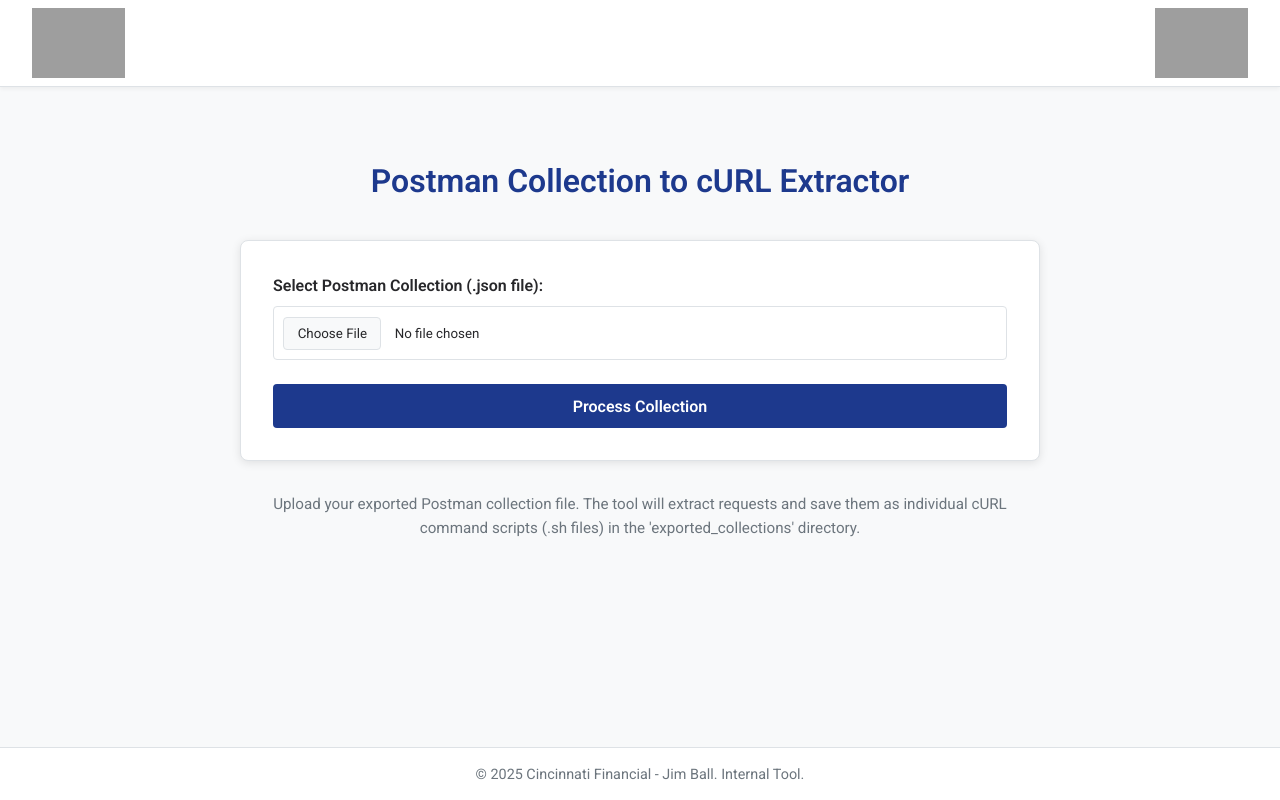
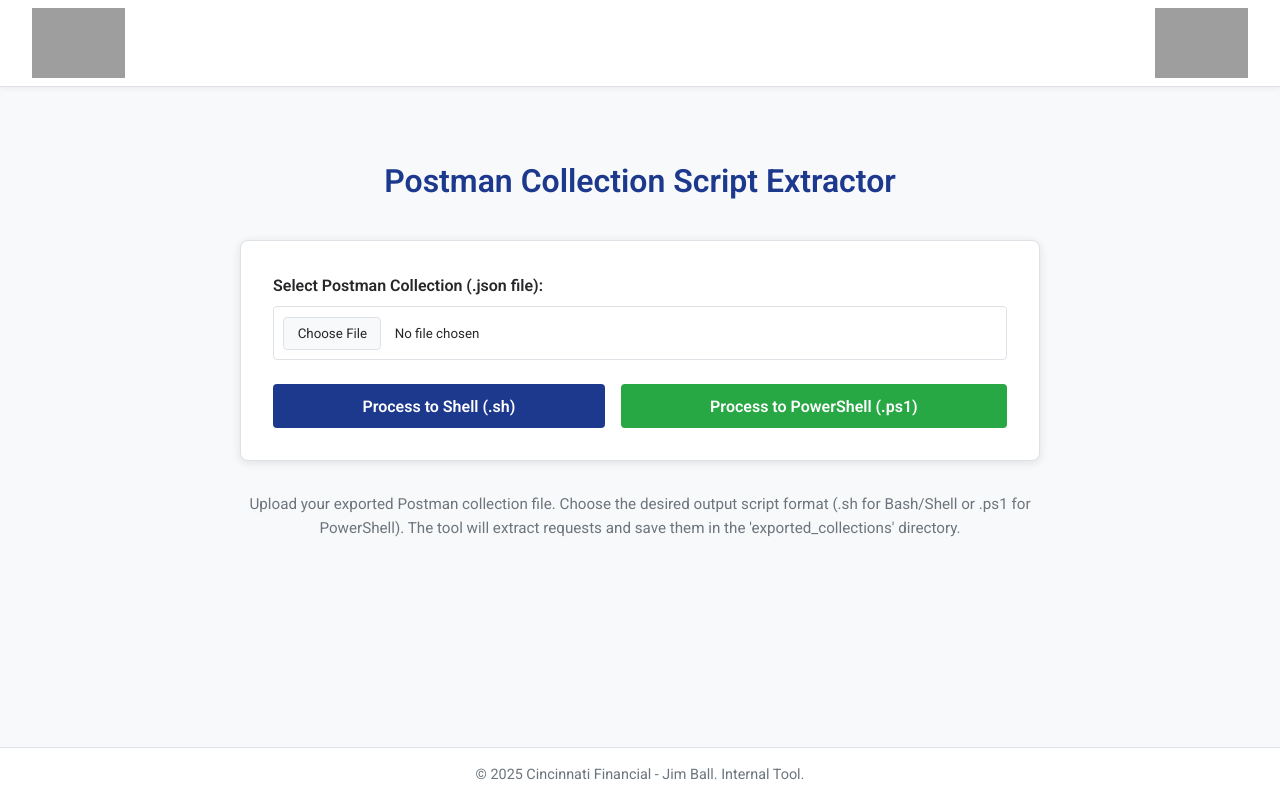
Before and after one commit to nocodejim/postman_extractor, a Flask app: page / in a window 1280 px wide. Run offline with Flask 3, Linux system fonts and the light colour scheme; grey boxes are pictures that could not be loaded.

Commit message:
refactor: update index.html for improved styling and dual button functionality; add usage documentation

```diff
--- a/app/templates/index.html
+++ b/app/templates/index.html
@@ -3,18 +3,18 @@
 <head>
     <meta charset="UTF-8">
     <meta name="viewport" content="width=device-width, initial-scale=1.0">
-    <title>Postman Collection to cURL Extractor</title>
-    <link rel="preconnect" href="https://fonts.googleapis.com">
+    <title>Postman Collection Script Extractor</title> <link rel="preconnect" href="https://fonts.googleapis.com">
     <link rel="preconnect" href="https://fonts.gstatic.com" crossorigin>
     <link href="https://fonts.googleapis.com/css2?family=Roboto:wght@400;600&display=swap" rel="stylesheet">
 
     <style>
-        /* --- Base Styles & Variables (Updated) --- */
+        /* --- Base Styles & Variables (CinFin Inspired + Button Colors) --- */
         :root {
             --primary-blue: #1d398d;
+            --secondary-green: #28a745; /* Color for PowerShell button */
             --background-light: #f8f9fa;
             --background-white: #FFFFFF;
-            --text-dark: #27272a;
+            --text-dark: #27272a; /* rgb(39, 39, 42) */
             --text-secondary: #6c757d;
             --border-color: #dee2e6;
             --success-bg: #d4edda;
@@ -28,41 +28,29 @@
             --warning-border: #ffeeba;
         }
 
-        html {
-            font-size: 16px;
-        }
+        html { font-size: 16px; }
 
         body {
             font-family: 'Roboto', sans-serif;
             line-height: 1.6;
             color: var(--text-dark);
             background-color: var(--background-light);
-            margin: 0;
-            padding: 0;
-            display: flex;
-            flex-direction: column;
-            min-height: 100vh;
-            font-weight: 400;
+            margin: 0; padding: 0;
+            display: flex; flex-direction: column;
+            min-height: 100vh; font-weight: 400;
         }
 
         /* --- Layout & Structure --- */
         .page-container {
-            max-width: 800px;
-            margin: 0 auto;
-            padding: 1em 2em 2em 2em;
-            flex-grow: 1;
-            width: 90%;
+            max-width: 800px; margin: 0 auto;
+            padding: 1em 2em 2em 2em; flex-grow: 1; width: 90%;
         }
 
         header.main-header {
-            background-color: var(--background-white);
-            padding: 0.5em 2em;
-            border-bottom: 1px solid var(--border-color);
-            margin-bottom: 2em;
-            box-shadow: 0 2px 4px rgba(0,0,0,0.05);
-            display: flex;
-            align-items: center;
-            justify-content: space-between; /* Pushes items to ends */
+            background-color: var(--background-white); padding: 0.5em 2em;
+            border-bottom: 1px solid var(--border-color); margin-bottom: 2em;
+            box-shadow: 0 2px 4px rgba(0,0,0,0.05); display: flex;
+            align-items: center; justify-content: space-between; /* Space out logos */
         }
 
         /* Style for the logo containers */
@@ -73,129 +61,88 @@
              width: auto; /* Maintain aspect ratio */
         }
 
-
         footer.main-footer {
-            background-color: var(--background-white);
-            color: var(--text-secondary);
-            text-align: center;
-            padding: 1em 2em;
-            margin-top: auto;
-            border-top: 1px solid var(--border-color);
-            font-size: 0.9em;
+            background-color: var(--background-white); color: var(--text-secondary);
+            text-align: center; padding: 1em 2em; margin-top: auto;
+            border-top: 1px solid var(--border-color); font-size: 0.9em;
         }
 
         /* --- Content Styles --- */
         h1 {
-            color: var(--primary-blue);
-            text-align: center;
-            margin-bottom: 1em;
-            font-weight: 600;
+            color: var(--primary-blue); text-align: center;
+            margin-bottom: 1em; font-weight: 600;
         }
 
         .upload-form-container {
-            background-color: var(--background-white);
-            padding: 2em;
-            border-radius: 8px;
-            box-shadow: 0 2px 10px rgba(0,0,0,0.1);
+            background-color: var(--background-white); padding: 2em;
+            border-radius: 8px; box-shadow: 0 2px 10px rgba(0,0,0,0.1);
             border: 1px solid var(--border-color);
         }
 
-        .form-group {
-            margin-bottom: 1.5em;
-        }
+        .form-group { margin-bottom: 1.5em; }
 
         label {
-            display: block;
-            margin-bottom: 0.5em;
-            font-weight: 600;
-            color: var(--text-dark);
+            display: block; margin-bottom: 0.5em;
+            font-weight: 600; color: var(--text-dark);
         }
 
         input[type="file"] {
-            display: block;
-            width: 100%;
-            padding: 0.7em;
-            border: 1px solid var(--border-color);
-            border-radius: 4px;
-            box-sizing: border-box;
-            background-color: var(--background-white);
-            color: var(--text-dark);
-            font-family: 'Roboto', sans-serif;
+            display: block; width: 100%; padding: 0.7em;
+            border: 1px solid var(--border-color); border-radius: 4px;
+            box-sizing: border-box; background-color: var(--background-white);
+            color: var(--text-dark); font-family: 'Roboto', sans-serif;
         }
 
         input[type="file"]::file-selector-button {
-            background-color: var(--background-light);
-            color: var(--text-dark);
-            padding: 0.6em 1em;
-            border: 1px solid var(--border-color);
-            border-radius: 4px;
-            cursor: pointer;
-            margin-right: 1em;
+            background-color: var(--background-light); color: var(--text-dark);
+            padding: 0.6em 1em; border: 1px solid var(--border-color);
+            border-radius: 4px; cursor: pointer; margin-right: 1em;
             transition: background-color 0.2s ease;
-            font-family: 'Roboto', sans-serif;
-            font-weight: 400;
+            font-family: 'Roboto', sans-serif; font-weight: 400;
         }
-        input[type="file"]::file-selector-button:hover {
-             background-color: #e2e6ea;
+        input[type="file"]::file-selector-button:hover { background-color: #e2e6ea; }
+
+        /* --- Button Styles (Including Dual Buttons) --- */
+        .button-group {
+            display: flex; /* Arrange buttons side-by-side */
+            gap: 1em; /* Space between buttons */
+            margin-top: 1.5em; /* Space above buttons */
         }
 
-
-        button[type="submit"] {
-            background-color: var(--primary-blue);
+        button[type="submit"] { /* Style applies to both buttons */
+            flex-grow: 1; /* Make buttons share space */
             color: white;
-            padding: 0.8em 1.5em;
-            border: none;
-            border-radius: 4px;
-            cursor: pointer;
-            font-size: 1em;
-            font-weight: 600;
-            display: block;
-            width: 100%;
-            margin-top: 1em;
-            transition: background-color 0.2s ease;
+            padding: 0.8em 1.5em; border: none;
+            border-radius: 4px; cursor: pointer;
+            font-size: 1em; font-weight: 600;
+            transition: background-color 0.2s ease, transform 0.1s ease;
             font-family: 'Roboto', sans-serif;
         }
-
-        button[type="submit"]:hover {
-            background-color: #162d72;
+        button[type="submit"]:active {
+            transform: scale(0.98); /* Slight press effect */
         }
 
-        .flash-messages {
-            list-style: none;
-            padding: 0;
-            margin: 1.5em 0;
-        }
+        /* Specific button colors */
+        button.button-shell { background-color: var(--primary-blue); }
+        button.button-shell:hover { background-color: #162d72; } /* Darker blue */
 
+        button.button-powershell { background-color: var(--secondary-green); }
+        button.button-powershell:hover { background-color: #218838; } /* Darker green */
+
+
+        /* --- Flash Messages --- */
+        .flash-messages { list-style: none; padding: 0; margin: 1.5em 0; }
         .flash-messages li {
-            padding: 1em;
-            margin-bottom: 1em;
-            border-radius: 4px;
+            padding: 1em; margin-bottom: 1em; border-radius: 4px;
             border: 1px solid transparent;
         }
-
-        .flash-success {
-            background-color: var(--success-bg);
-            color: var(--success-text);
-            border-color: var(--success-border);
-        }
-
-        .flash-error {
-            background-color: var(--error-bg);
-            color: var(--error-text);
-            border-color: var(--error-border);
-        }
-
-        .flash-warning {
-            background-color: var(--warning-bg);
-            color: var(--warning-text);
-            border-color: var(--warning-border);
-        }
+        .flash-success { background-color: var(--success-bg); color: var(--success-text); border-color: var(--success-border); }
+        .flash-error { background-color: var(--error-bg); color: var(--error-text); border-color: var(--error-border); }
+        .flash-warning { background-color: var(--warning-bg); color: var(--warning-text); border-color: var(--warning-border); }
 
         .description-text {
-            margin-top: 2em;
-            text-align: center;
-            font-size: 0.95em;
-            color: var(--text-secondary);
+            margin-top: 2em; text-align: center;
+            font-size: 0.95em; color: var(--text-secondary);
         }
     </style>
 </head>
@@ -207,11 +154,11 @@
         </div>
         <div class="header-logo-secondary">
             <img alt="Animated Logo" loading="lazy" src="https://raw.githubusercontent.com/nocodejim/mp4_to_svg/master/video.apng" style="color: transparent;">
-            </div>
+        </div>
     </header>
 
     <div class="page-container">
-        <h1>Postman Collection to cURL Extractor</h1>
+        <h1>Postman Collection Script Extractor</h1>
 
         {% with messages = get_flashed_messages(with_categories=true) %}
           {% if messages %}
@@ -229,12 +176,15 @@
                     <label for="file">Select Postman Collection (.json file):</label>
                     <input type="file" name="file" id="file" accept=".json" required>
                 </div>
-                <button type="submit">Process Collection</button>
+                <div class="button-group">
+                    <button type="submit" name="output_format" value="sh" class="button-shell">Process to Shell (.sh)</button>
+                    <button type="submit" name="output_format" value="pwsh" class="button-powershell">Process to PowerShell (.ps1)</button>
+                </div>
             </form>
         </div>
 
         <p class="description-text">
-            Upload your exported Postman collection file. The tool will extract requests and save them as individual cURL command scripts (.sh files) in the 'exported_collections' directory.
+            Upload your exported Postman collection file. Choose the desired output script format (.sh for Bash/Shell or .ps1 for PowerShell). The tool will extract requests and save them in the 'exported_collections' directory.
         </p>
     </div> <footer class="main-footer">
         &copy; 2025 Cincinnati Financial - Jim Ball. Internal Tool.
```
Also changed, not shown: instructions_for_postman_extractor.md (added, +115 -0 lines), usage.md (+2 -2 lines), 1 other file.
